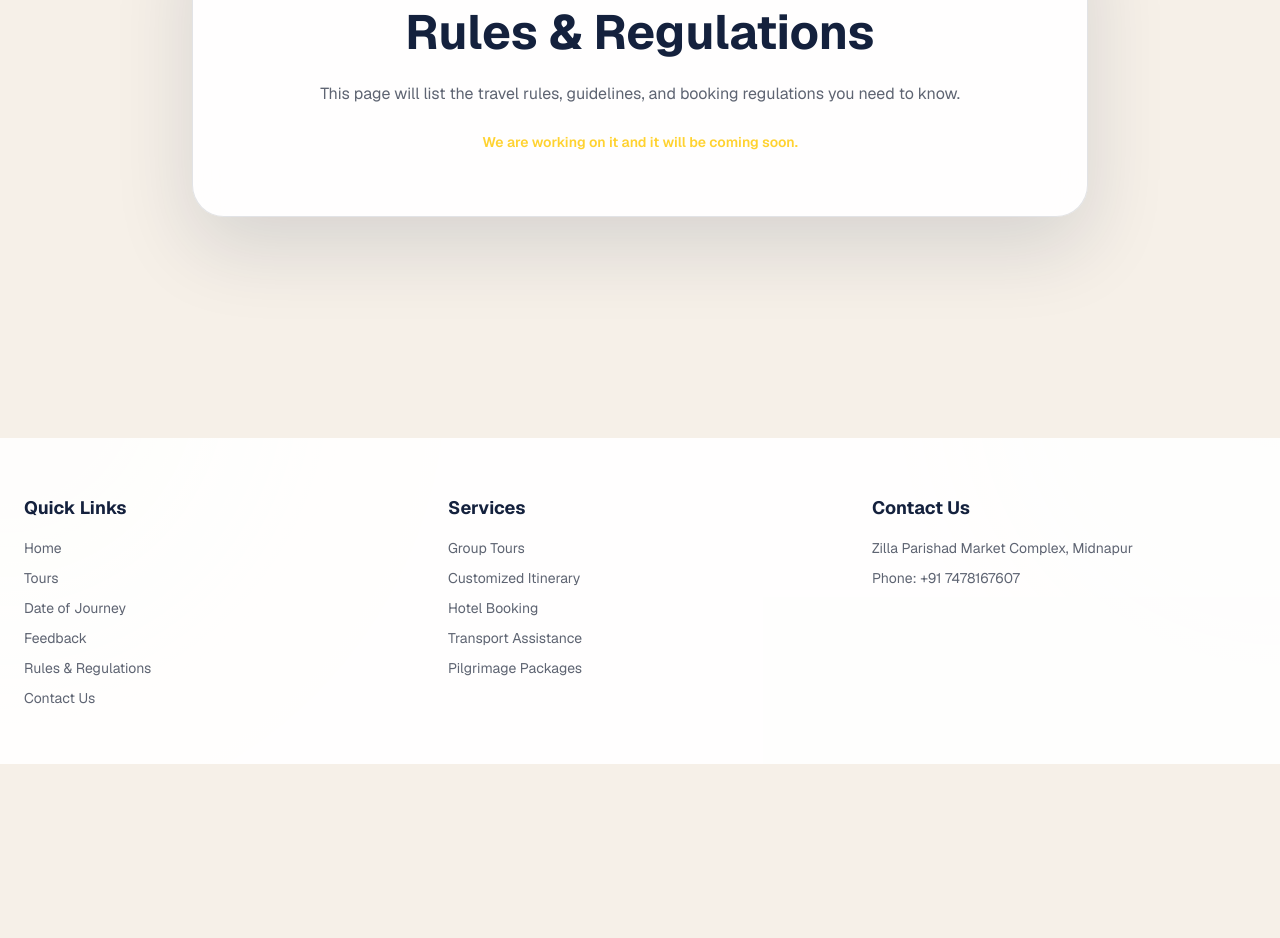
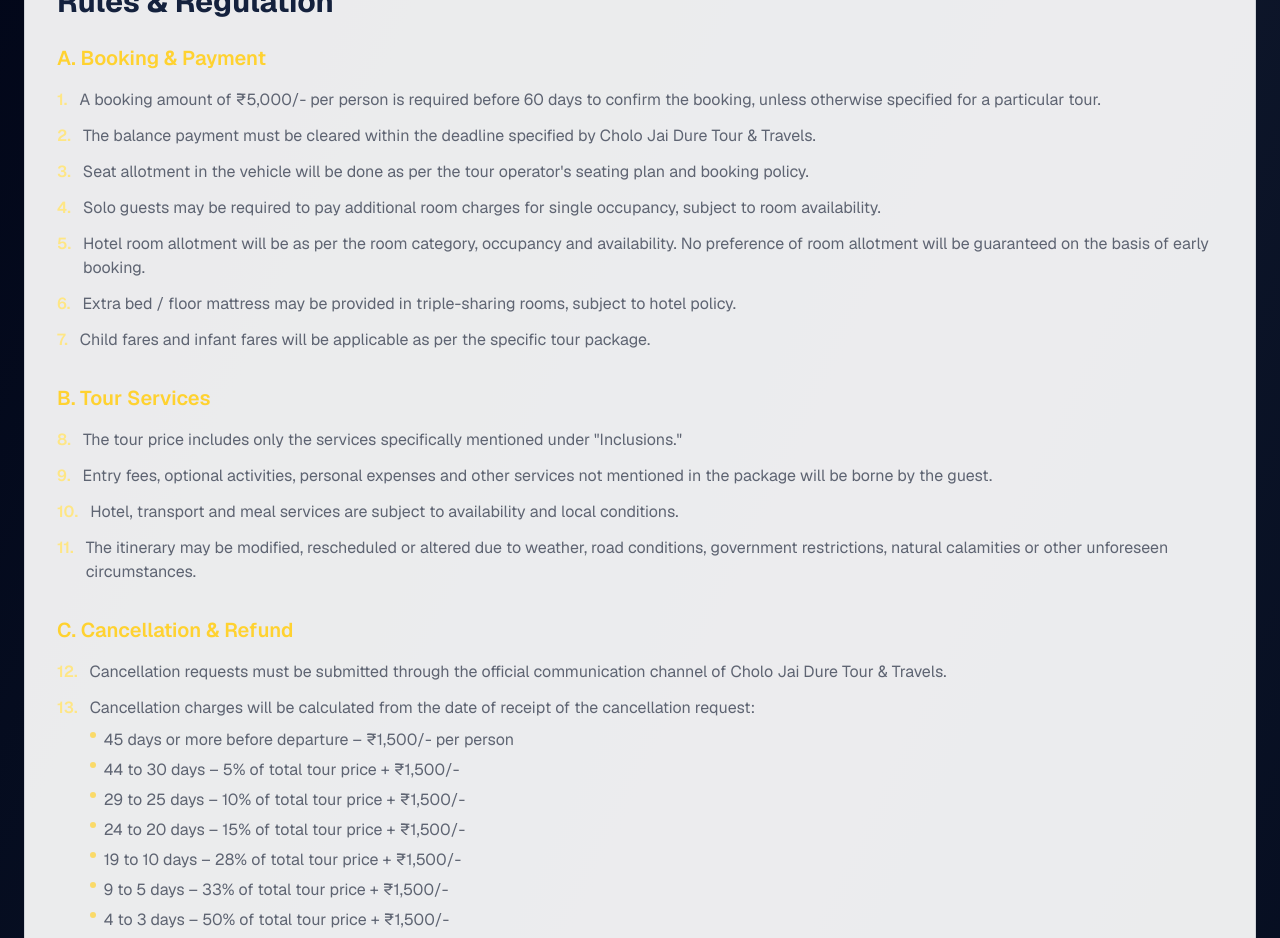
Before and after one commit to aritrakrpatra/Cholo-Jai-Dure, a Next.js app: page /rules-regulations in a window 1280 px wide. Shown: the part 420-1358 px from the top of the page. Before the commit the page ends 1184 px from the top, so only its background shows below. Built offline with nearby package versions, Linux system fonts and the light colour scheme; no server answers.

Commit message:
rules set

```diff
--- /dev/null
+++ b/app/components/RulesAndRegulations.js
@@ -0,0 +1,136 @@
+const ruleGroups = [
+  {
+    title: "A. Booking & Payment",
+    items: [
+      "A booking amount of ₹5,000/- per person is required before 60 days to confirm the booking, unless otherwise specified for a particular tour.",
+      "The balance payment must be cleared within the deadline specified by Cholo Jai Dure Tour & Travels.",
+      "Seat allotment in the vehicle will be done as per the tour operator's seating plan and booking policy.",
+      "Solo guests may be required to pay additional room charges for single occupancy, subject to room availability.",
+      "Hotel room allotment will be as per the room category, occupancy and availability. No preference of room allotment will be guaranteed on the basis of early booking.",
+      "Extra bed / floor mattress may be provided in triple-sharing rooms, subject to hotel policy.",
+      "Child fares and infant fares will be applicable as per the specific tour package.",
+    ],
+  },
+  {
+    title: "B. Tour Services",
+    items: [
+      "The tour price includes only the services specifically mentioned under \"Inclusions.\"",
+      "Entry fees, optional activities, personal expenses and other services not mentioned in the package will be borne by the guest.",
+      "Hotel, transport and meal services are subject to availability and local conditions.",
+      "The itinerary may be modified, rescheduled or altered due to weather, road conditions, government restrictions, natural calamities or other unforeseen circumstances.",
+    ],
+  },
+  {
+    title: "C. Cancellation & Refund",
+    items: [
+      "Cancellation requests must be submitted through the official communication channel of Cholo Jai Dure Tour & Travels.",
+      {
+        text: "Cancellation charges will be calculated from the date of receipt of the cancellation request:",
+        subItems: [
+          "45 days or more before departure – ₹1,500/- per person",
+          "44 to 30 days – 5% of total tour price + ₹1,500/-",
+          "29 to 25 days – 10% of total tour price + ₹1,500/-",
+          "24 to 20 days – 15% of total tour price + ₹1,500/-",
+          "19 to 10 days – 28% of total tour price + ₹1,500/-",
+          "9 to 5 days – 33% of total tour price + ₹1,500/-",
+          "4 to 3 days – 50% of total tour price + ₹1,500/-",
+          "Within 72 hours of departure – No refund",
+        ],
+      },
+      "GST will be applicable as per the prevailing law, where applicable.",
+      "No refund will be provided for any unused portion of the tour due to personal reasons, late arrival, early departure or voluntary withdrawal from the tour.",
+      "Train / Flight ticket cancellations and refunds will be subject to the respective airline / railway rules and actual refund received.",
+    ],
+  },
+  {
+    title: "D. Meal & Hotel Guidelines",
+    items: [
+      "Guests are requested to report at the specified meal times to ensure smooth operation of the tour.",
+      "Each guest will be provided with 1 litre of packaged drinking water per day. Any additional bottles must be purchased at the guest's own cost.",
+      "The food menu may be changed or replaced due to availability, seasonal conditions or operational requirements.",
+      "Before proceeding for breakfast, guests must remove all luggage and personal belongings from their rooms when check-out / room vacation is scheduled.",
+      "Food customisation is not permitted, except where specifically confirmed in advance by the management.",
+      "Guests must follow hotel check-in, check-out and other property-specific rules.",
+    ],
+  },
+  {
+    title: "E. Vehicle & Seat Discipline",
+    items: [
+      "Guests must remain seated in their assigned seats inside the tour vehicle.",
+      "Changing seats while the vehicle is in motion is strictly not allowed for safety reasons.",
+      "Guests must follow the instructions of the driver, tour escort and tour coordinator during the journey.",
+      "Guests must report at the specified departure / assembly time. Delays caused by individual guests may result in missed sightseeing or services.",
+    ],
+  },
+  {
+    title: "F. Guest Conduct & Discipline",
+    items: [
+      "Polite and respectful behaviour must be maintained towards guides, drivers, hotel staff, operators and fellow guests.",
+      "Rude language, abusive behaviour, arguments, threats or unnecessary confrontations are not permitted.",
+      "Guests are not allowed to enter, open or visit another guest's room without the concerned guest's permission.",
+      "Every guest must respect the privacy, personal space and belongings of fellow guests.",
+      "Guests must not create unnecessary noise or disturbance, particularly during designated rest hours.",
+      "Do not touch, use, move or remove another guest's personal belongings without permission.",
+      "Once a room is allotted, guests must stay in their assigned room and must not use or occupy another guest's room without permission.",
+      "Any damage caused to hotel property, tour vehicles or other facilities by a guest may be charged to the responsible person.",
+      "Serious misconduct or repeated violation of these rules may result in necessary action by the management, including removal from the tour where warranted.",
+    ],
+  },
+  {
+    title: "G. General Responsibilities",
+    items: [
+      "Guests are responsible for their personal belongings. Cholo Jai Dure Tour & Travels will not be responsible for loss or damage to personal items.",
+      "Each guest must carry valid government-issued ID proof and other required travel documents.",
+      "Cholo Jai Dure Tour & Travels does not own or directly control third-party hotels, transport vehicles, railways or airlines.",
+      "Any additional cost arising due to unforeseen circumstances, government orders, fuel price changes, toll / tax changes, road closures or other external factors may be charged extra.",
+      "Cholo Jai Dure Tour & Travels reserves the right to modify the itinerary or tour arrangements when necessary for the safety, convenience or smooth operation of the tour.",
+      "By confirming the booking, the guest is deemed to have read, understood and accepted the above terms & conditions.",
+    ],
+  },
+];
+
+export default function RulesAndRegulations() {
+  let counter = 0;
+
+  return (
+    <section className="pb-10 sm:pb-14">
+      <div className="mx-auto max-w-7xl px-4 sm:px-6">
+        <div className="rounded-3xl border border-white/10 bg-slate-900/80 p-5 sm:p-6 lg:p-8">
+          <h2 className="text-2xl font-bold sm:text-3xl">Rules & Regulation</h2>
+          <div className="mt-6 space-y-8">
+            {ruleGroups.map((group) => (
+              <div key={group.title}>
+                <h3 className="text-lg font-semibold text-amber-300 sm:text-xl">{group.title}</h3>
+                <ol className="mt-4 space-y-3 text-white/80">
+                  {group.items.map((item) => {
+                    counter += 1;
+                    const text = typeof item === "string" ? item : item.text;
+                    const subItems = typeof item === "string" ? null : item.subItems;
+                    return (
+                      <li key={counter} className="flex gap-3">
+                        <span className="font-semibold text-amber-200">{counter}.</span>
+                        <div>
+                          <p>{text}</p>
+                          {subItems ? (
+                            <ul className="mt-2 space-y-1.5">
+                              {subItems.map((sub) => (
+                                <li key={sub} className="flex items-start gap-2 text-white/70">
+                                  <span className="mt-1 block h-1.5 w-1.5 rounded-full bg-amber-300/70" />
+                                  <span>{sub}</span>
+                                </li>
+                              ))}
+                            </ul>
+                          ) : null}
+                        </div>
+                      </li>
+                    );
+                  })}
+                </ol>
+              </div>
+            ))}
+          </div>
+        </div>
+      </div>
+    </section>
+  );
+}
--- a/app/rules-regulations/page.js
+++ b/app/rules-regulations/page.js
@@ -1,10 +1,28 @@
-import ComingSoonPage from "../components/ComingSoonPage";
+import Navbar from "@/app/components/Navbar";
+import RulesAndRegulations from "@/app/components/RulesAndRegulations";
+
+export const metadata = {
+  title: "Rules & Regulations",
+  description: "Booking, payment, cancellation, and conduct rules for Cholo Jai Dure Tour & Travels.",
+};
 
 export default function RulesRegulationsPage() {
   return (
-    <ComingSoonPage
-      title="Rules & Regulations"
-      description="This page will list the travel rules, guidelines, and booking regulations you need to know."
-    />
+    <>
+      <Navbar />
+      <main className="min-h-screen bg-linear-to-br from-slate-950 via-slate-900 to-slate-950 text-white">
+        <section className="border-b border-white/10 py-10 sm:py-14">
+          <div className="mx-auto max-w-7xl px-4 sm:px-6">
+            <p className="text-sm uppercase tracking-[0.3em] text-amber-300">Travel Policy</p>
+            <h1 className="mt-3 text-3xl font-bold sm:text-4xl lg:text-5xl">Rules & Regulation</h1>
+            <p className="mt-4 max-w-2xl text-base text-white/75 sm:text-lg">
+              Please read the booking, payment, cancellation, and conduct guidelines below before confirming your tour.
+            </p>
+          </div>
+        </section>
+
+        <RulesAndRegulations />
+      </main>
+    </>
   );
 }
```
